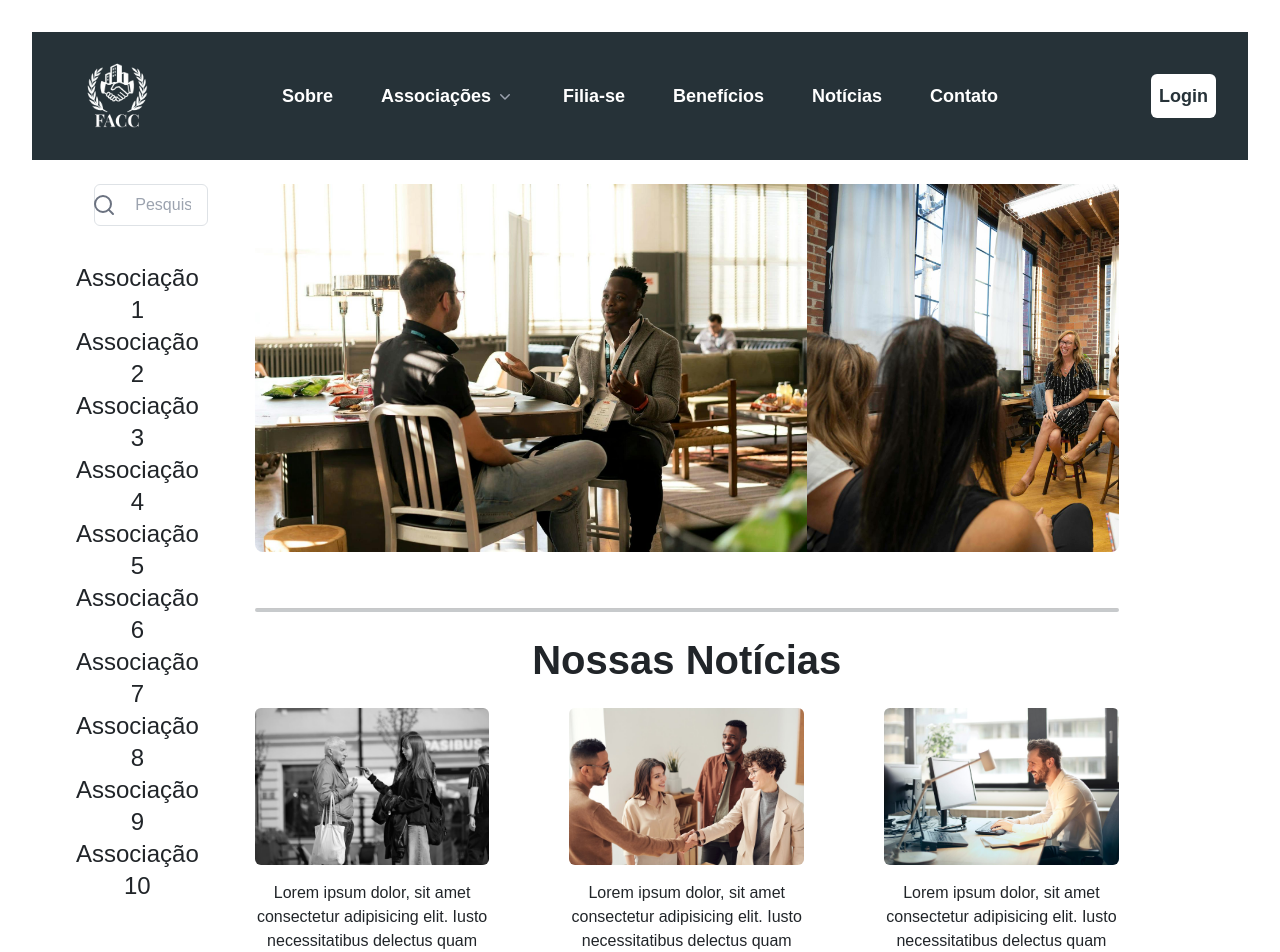
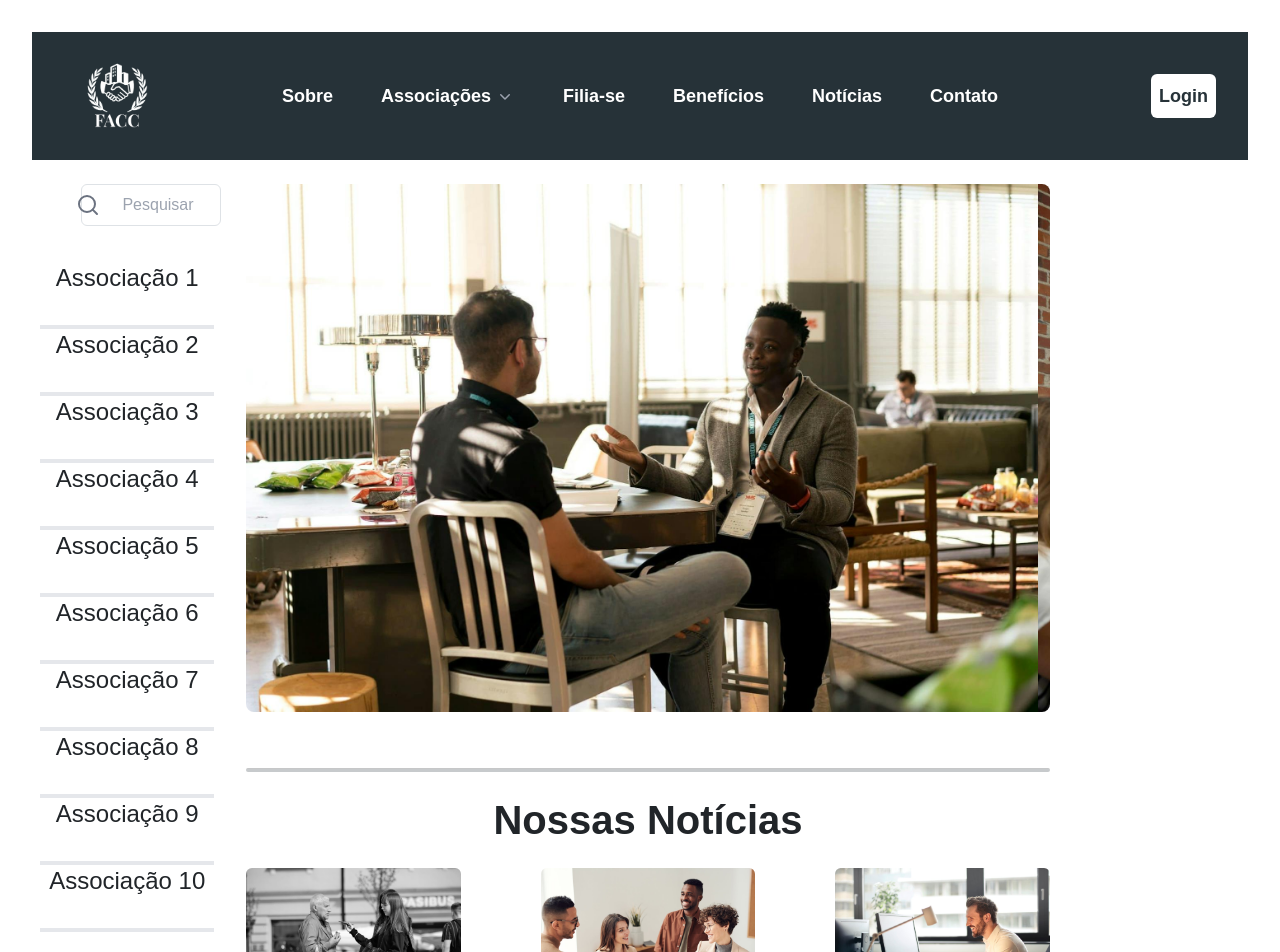
Before and after one commit to Brafios/ProjetoGT10_FrontEnd, a React (Vite) app in the folder frontEnd_GT/: page / in a window 1280 px wide. Shown: the top 952 px of the page. Built offline with nearby package versions, Linux system fonts and the light colour scheme; a web font is replaced by a local one.

Commit message:
associados

```diff
--- a/frontEnd_GT/src/components/ImageCarousel.jsx
+++ b/frontEnd_GT/src/components/ImageCarousel.jsx
@@ -10,6 +10,7 @@ const images = [img1, img2, img3, img4];
 
 export default function ImageCarousel() {
   const [sliderRef] = useKeenSlider({
+    spacing: 10,
     loop: true,
     renderMode: "performance",
     slides: {
@@ -27,7 +28,7 @@ export default function ImageCarousel() {
   });
 
   return (
-    <div ref={sliderRef} className="keen-slider rounded-lg overflow-hidden">
+    <div ref={sliderRef} className="keen-slider rounded-lg overflow-hidden w-full">
       {images.map((src, index) => (
         <div key={index} className="keen-slider__slide">
           <img src={src} alt={`slide-${index}`} className="w-full h-auto object-cover"/>
--- a/frontEnd_GT/src/pages/home.jsx
+++ b/frontEnd_GT/src/pages/home.jsx
@@ -15,25 +15,25 @@ export default function Home() {
 
 
         <div className="flex">
-            <div className="side-bar justify-items-center mt-4 mx-4 w-[35%]">
+            <div className="side-bar justify-items-center mt-4 mx-2 w-[15%] h-[757px]">
                 <div className="relative w-full max-w-[100%] mb-9 ml-12">
                     <Search className="absolute left-3 top-1/2 transform -translate-y-1/2 text-gray-500" />
                     <input type="text" placeholder="Pesquisar" className="w-[80%] pl-10 pr-4 py-2 rounded-md border border-gray-300 focus:outline-none focus:ring-2 focus:ring-gray-400"/>
                 </div>
-                <div className="ml-5">
-                    <div className="socios text-2xl">Associação 1</div>
-                    <div className="socios text-2xl">Associação 2</div>
-                    <div className="socios text-2xl">Associação 3</div>
-                    <div className="socios text-2xl">Associação 4</div>
-                    <div className="socios text-2xl">Associação 5</div>
-                    <div className="socios text-2xl">Associação 6</div>
-                    <div className="socios text-2xl">Associação 7</div>
-                    <div className="socios text-2xl">Associação 8</div>
-                    <div className="socios text-2xl">Associação 9</div>
-                    <div className="socios text-2xl">Associação 10</div>
+                <div className="w-full flex flex-col text-center">
+                    <div className="socios text-2xl h-[67px] border-b-4 border-color: #1b1c1c">Associação 1</div>
+                    <div className="socios text-2xl h-[67px] border-b-4 border-color: #C9CCCD">Associação 2</div>
+                    <div className="socios text-2xl h-[67px] border-b-4 border-color: #C9CCCD">Associação 3</div>
+                    <div className="socios text-2xl h-[67px] border-b-4 border-color: #C9CCCD">Associação 4</div>
+                    <div className="socios text-2xl h-[67px] border-b-4 border-color: #C9CCCD">Associação 5</div>
+                    <div className="socios text-2xl h-[67px] border-b-4 border-color: #C9CCCD">Associação 6</div>
+                    <div className="socios text-2xl h-[67px] border-b-4 border-color: #C9CCCD">Associação 7</div>
+                    <div className="socios text-2xl h-[67px] border-b-4 border-color: #C9CCCD">Associação 8</div>
+                    <div className="socios text-2xl h-[67px] border-b-4 border-color: #C9CCCD">Associação 9</div>
+                    <div className="socios text-2xl h-[67px] border-b-4 border-color: #C9CCCD">Associação 10</div>
                 </div>
             </div>
-            <div className="ml-2 w-[75%]">
+            <div className=" w-[70%]">
                 <div className="p-4">
                     <ImageCarousel />
                 </div>
@@ -130,7 +130,7 @@ export default function Home() {
                     </div>
                 </div>
             </div>
-            <div className="ads w-[35%]"></div>
+            <div className="ads w-[15%]"></div>
         </div>
     )
 }
```
